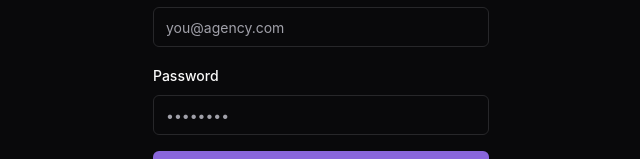
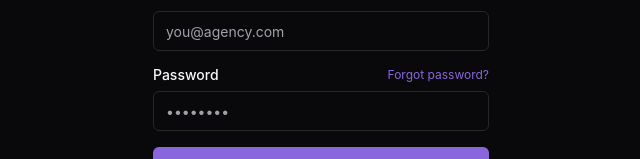
Before and after one commit to xpanddigital/GrowthForge, a Next.js app: page /login in a window 1280 px wide. Shown: the part 317-476 px from the top of the page, without its empty margins (319-959 px from the left). Built offline with nearby package versions, Linux system fonts and the light colour scheme; no server answers.

Commit message:
Add forgot password link to login page
Shows "Forgot password?" next to the password label. Sends a
Supabase password reset email when clicked (requires email first).

Co-Authored-By: Claude Opus 4.6 (1M context) <noreply@anthropic.com>

```diff
--- a/src/app/(auth)/login/page.tsx
+++ b/src/app/(auth)/login/page.tsx
@@ -96,12 +96,37 @@ export default function LoginPage() {
 
           {mode === "password" && (
             <div className="space-y-2">
+              <div className="flex items-center justify-between">
                 <label
                   htmlFor="password"
                   className="text-sm font-medium leading-none"
                 >
                   Password
                 </label>
+                <button
+                  type="button"
+                  onClick={async () => {
+                    if (!email) {
+                      setMessage("Enter your email first, then click reset.");
+                      return;
+                    }
+                    setLoading(true);
+                    setMessage("");
+                    const { error } = await supabase.auth.resetPasswordForEmail(email, {
+                      redirectTo: `${window.location.origin}/callback?type=recovery`,
+                    });
+                    if (error) {
+                      setMessage(error.message);
+                    } else {
+                      setMessage("Check your email for the password reset link!");
+                    }
+                    setLoading(false);
+                  }}
+                  className="text-xs text-primary hover:underline"
+                >
+                  Forgot password?
+                </button>
+              </div>
               <input
                 id="password"
                 type="password"
```
Lines whose indentation alone changed are shown as unchanged.
